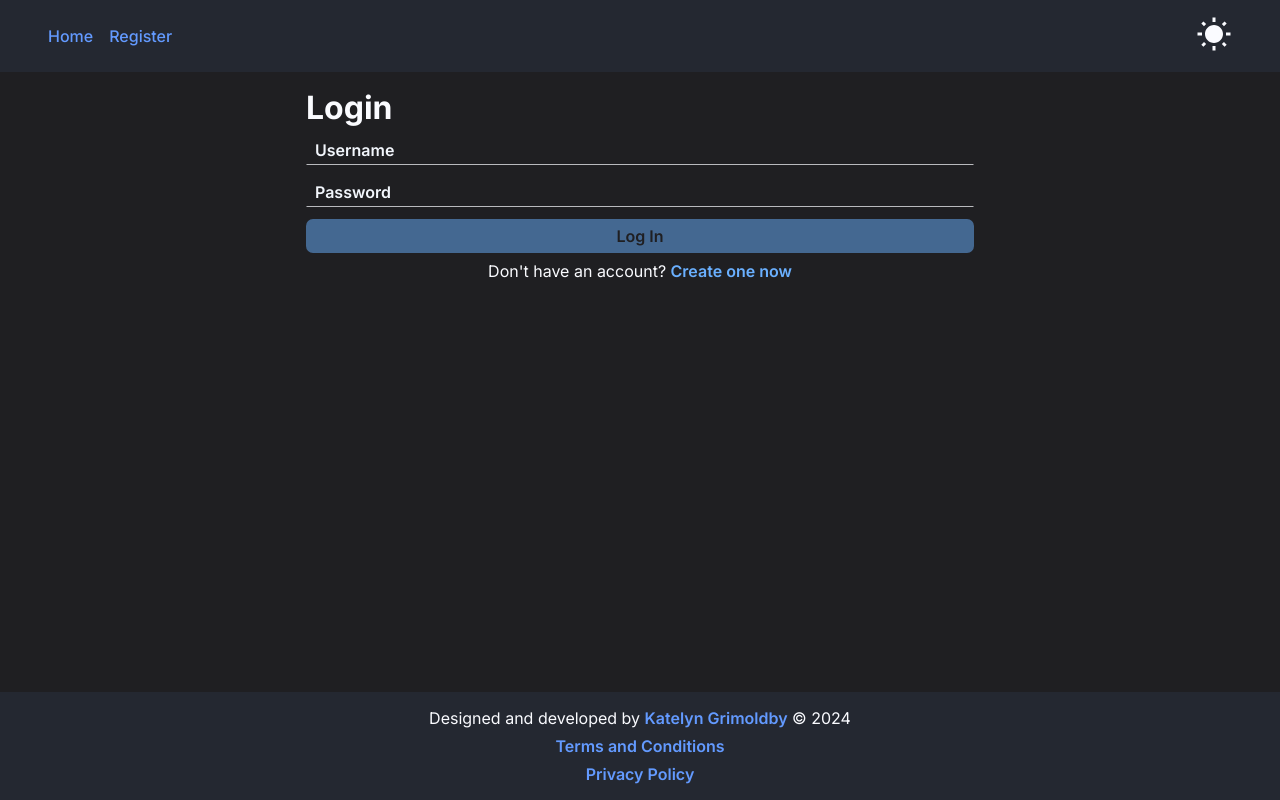
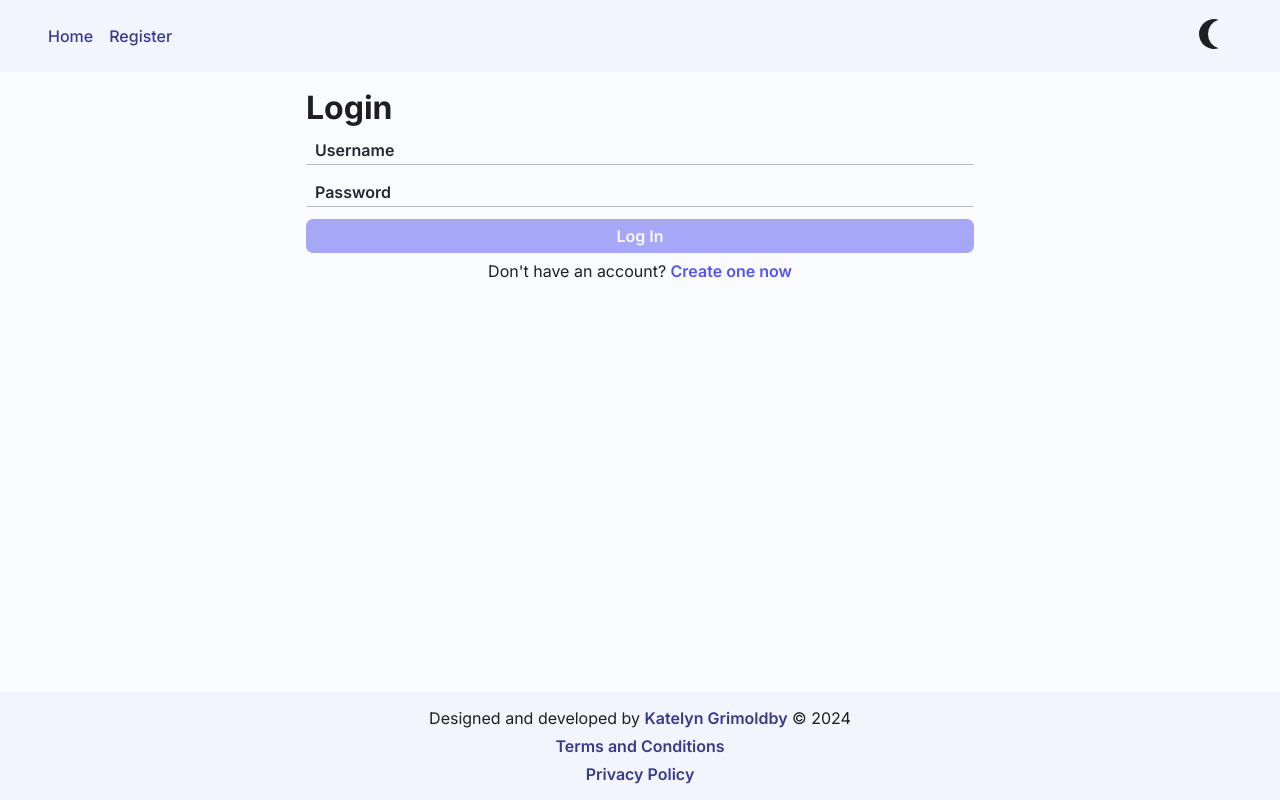
Before and after one commit to katelyngrimoldby/job-application-tracker, a React (Vite) app in the folder frontend/: page / in a window 1280 px wide. Built offline with nearby package versions, Linux system fonts and the light colour scheme.

Commit message:
Fix dark mode preference check #deploy

```diff
--- a/frontend/src/state/state.tsx
+++ b/frontend/src/state/state.tsx
@@ -23,7 +23,7 @@ const initialState: State = {
   applicationFiles: [],
   interviewFiles: [],
   user: null,
-  theme: window.matchMedia('(prefers-color-scheme: dark') ? 'dark' : 'light',
+  theme: window.matchMedia('(prefers-color-scheme: dark').matches ? 'dark' : 'light',
 };
 
 export const StateContext = createContext<[State, React.Dispatch<Action>]>([
```
